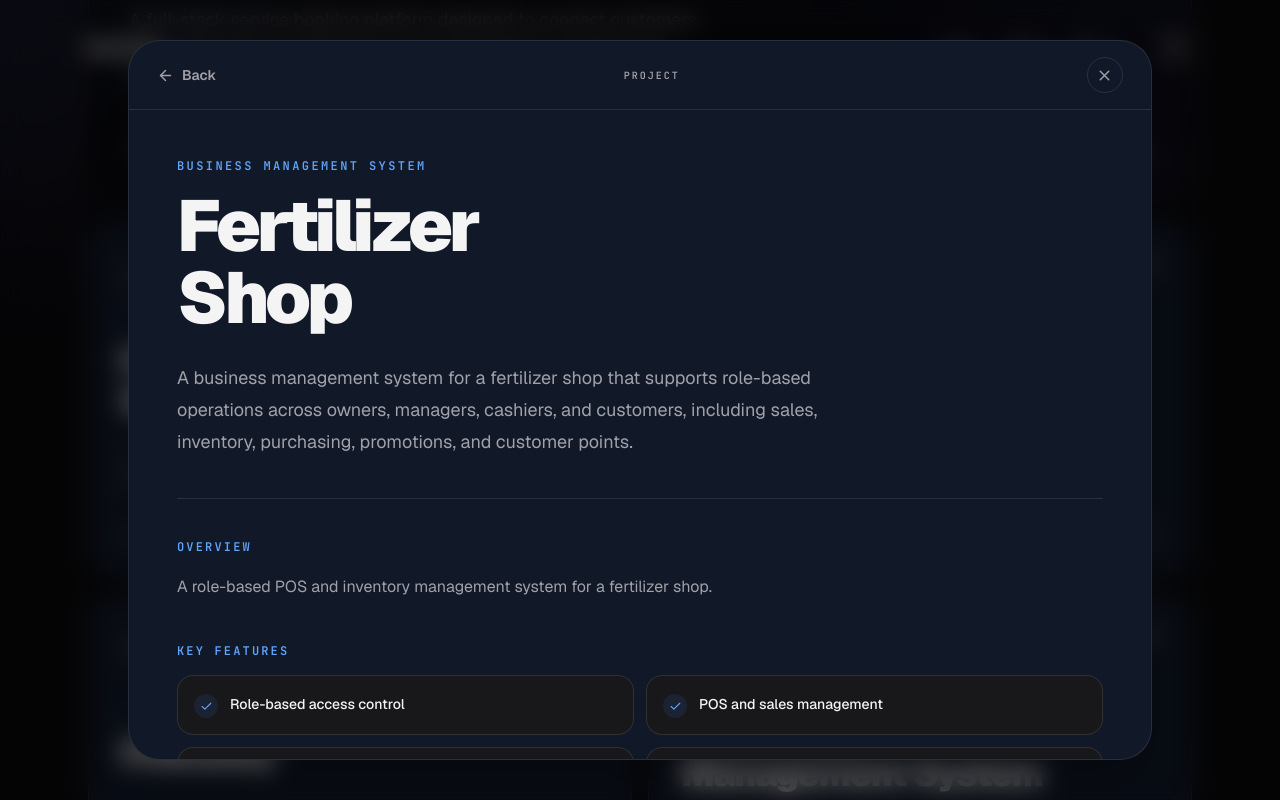
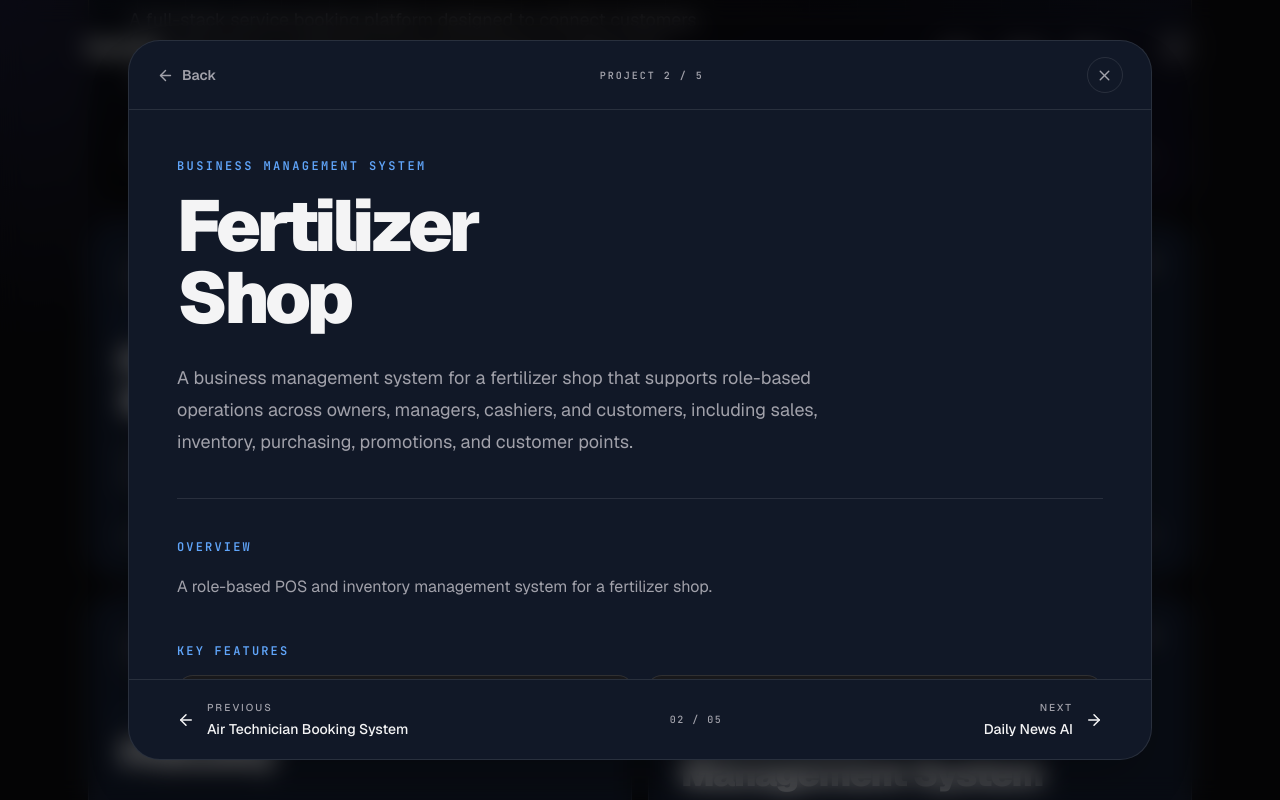
Before and after one commit to Supachai-Sungsirin/portfolio, a React (Vite) app: page / in a window 1280 px wide. Both pictures are taken after a click on the element 360 px from the left and 2668 px from the top of the page. Shown: the part 2268-3068 px from the top of the page. Built offline with nearby package versions, Linux system fonts and the light colour scheme.

Commit message:
update function phase3.5

```diff
--- a/src/components/sections/ProjectDetail.jsx
+++ b/src/components/sections/ProjectDetail.jsx
@@ -1,40 +1,86 @@
-import { useEffect } from "react";
+import { useEffect, useRef } from "react";
 import { motion, AnimatePresence } from "motion/react";
-import { ArrowLeft, ArrowUpRight, Check, X } from "lucide-react";
+import {
+  ArrowLeft,
+  ArrowRight,
+  ArrowUpRight,
+  Check,
+  X,
+} from "lucide-react";
 
-export default function ProjectDetail({ project, onClose }) {
+export default function ProjectDetail({
+  project,
+  projects = [],
+  onClose,
+  onSelectProject,
+}) {
+  const scrollRef = useRef(null);
+
+  const currentIndex = project
+    ? projects.findIndex((item) => item.id === project.id)
+    : -1;
+
+  const previousProject =
+    currentIndex > 0 ? projects[currentIndex - 1] : null;
+
+  const nextProject =
+    currentIndex >= 0 && currentIndex < projects.length - 1
+      ? projects[currentIndex + 1]
+      : null;
+
+  // Keyboard navigation + Escape
   useEffect(() => {
     if (!project) return;
 
     const handleKeyDown = (event) => {
       if (event.key === "Escape") {
         onClose();
+        return;
+      }
+
+      if (event.key === "ArrowLeft" && previousProject) {
+        onSelectProject(previousProject);
+        return;
+      }
+
+      if (event.key === "ArrowRight" && nextProject) {
+        onSelectProject(nextProject);
       }
     };
 
-    document.addEventListener("keydown", handleKeyDown);
-
-    document.body.style.overflow = "hidden";
+    window.addEventListener("keydown", handleKeyDown);
 
     return () => {
-      document.removeEventListener("keydown", handleKeyDown);
+      window.removeEventListener("keydown", handleKeyDown);
+    };
+  }, [
+    project,
+    onClose,
+    onSelectProject,
+    previousProject,
+    nextProject,
+  ]);
 
-      document.body.style.overflow = "";
-    };
-  }, [project, onClose]);
+  // Scroll back to the top when changing project
+  useEffect(() => {
+    if (!project || !scrollRef.current) return;
+
+    scrollRef.current.scrollTo({
+      top: 0,
+      behavior: "smooth",
+    });
+  }, [project?.id]);
 
   return (
     <AnimatePresence>
       {project && (
         <>
           {/* Backdrop */}
-
           <motion.div
             className="
               fixed
               inset-0
               z-[100]
-
               bg-black/50
               backdrop-blur-md
             "
@@ -45,17 +91,14 @@ export default function ProjectDetail({ project, onClose }) {
           />
 
           {/* Modal */}
-
           <motion.div
             className="
               fixed
               inset-0
               z-[101]
-
               flex
               items-center
               justify-center
-
               p-3
               sm:p-6
               lg:p-10
@@ -83,62 +126,47 @@ export default function ProjectDetail({ project, onClose }) {
             <div
               className="
                 relative
-
                 flex
                 h-full
                 max-h-[900px]
                 w-full
                 max-w-5xl
-
                 flex-col
-
                 overflow-hidden
-
                 rounded-[2rem]
-
                 border
                 border-[var(--color-border)]
-
                 bg-[var(--color-surface)]
-
                 shadow-2xl
               "
               onClick={(event) => event.stopPropagation()}
             >
               {/* Top Bar */}
-
               <div
                 className="
                   flex
                   shrink-0
                   items-center
                   justify-between
-
                   border-b
                   border-[var(--color-border)]
-
                   px-5
                   py-4
-
                   md:px-7
                 "
               >
                 <button
+                  type="button"
                   onClick={onClose}
                   className="
                     group
-
                     flex
                     items-center
                     gap-2
-
                     text-sm
                     font-semibold
-
                     text-[var(--color-muted)]
-
                     transition-colors
-
                     hover:text-[var(--color-text)]
                   "
                 >
@@ -147,7 +175,6 @@ export default function ProjectDetail({ project, onClose }) {
                     className="
                       transition-transform
                       duration-300
-
                       group-hover:-translate-x-1
                     "
                   />
@@ -160,34 +187,27 @@ export default function ProjectDetail({ project, onClose }) {
                     text-[10px]
                     font-semibold
                     tracking-[0.2em]
-
                     text-[var(--color-muted)]
                   "
                 >
-                  PROJECT
+                  PROJECT {currentIndex >= 0 ? `${currentIndex + 1} / ${projects.length}` : ""}
                 </div>
 
                 <button
+                  type="button"
                   onClick={onClose}
                   className="
                     flex
                     h-9
                     w-9
-
                     items-center
                     justify-center
-
                     rounded-full
-
                     border
                     border-[var(--color-border)]
-
                     text-[var(--color-muted)]
-
                     transition-all
-
                     hover:bg-[var(--color-surface-soft)]
-
                     hover:text-[var(--color-text)]
                   "
                   aria-label="Close project details"
@@ -197,41 +217,53 @@ export default function ProjectDetail({ project, onClose }) {
               </div>
 
               {/* Scroll Area */}
-
               <div
+                ref={scrollRef}
                 className="
                   min-h-0
                   flex-1
-
                   overflow-y-auto
-
                   overscroll-contain
-
                   px-5
                   py-8
-
                   sm:px-8
                   sm:py-10
-
                   md:px-12
                   md:py-12
                 "
               >
+                {/* Project Content Animation */}
+                <AnimatePresence mode="wait" initial={false}>
+                  <motion.div
+                    key={project.id}
+                    initial={{
+                      opacity: 0,
+                      y: 12,
+                    }}
+                    animate={{
+                      opacity: 1,
+                      y: 0,
+                    }}
+                    exit={{
+                      opacity: 0,
+                      y: -12,
+                    }}
+                    transition={{
+                      duration: 0.28,
+                      ease: [0.22, 1, 0.36, 1],
+                    }}
+                  >
                     {/* Header */}
-
                     <div className="max-w-4xl">
                       <p
                         className="
                           mb-4
-
                           font-mono
                           text-xs
                           font-bold
                           uppercase
                           tracking-[0.2em]
-
                           text-blue-600
-
                           dark:text-blue-400
                         "
                       >
@@ -241,16 +273,12 @@ export default function ProjectDetail({ project, onClose }) {
                       <h2
                         className="
                           whitespace-pre-line
-
                           text-4xl
                           font-black
                           leading-[0.92]
                           tracking-[-0.055em]
-
                           text-[var(--color-text)]
-
                           sm:text-5xl
-
                           md:text-7xl
                         "
                       >
@@ -260,14 +288,10 @@ export default function ProjectDetail({ project, onClose }) {
                       <p
                         className="
                           mt-7
-
                           max-w-2xl
-
                           text-base
                           leading-7
-
                           text-[var(--color-muted)]
-
                           md:text-lg
                           md:leading-8
                         "
@@ -277,31 +301,24 @@ export default function ProjectDetail({ project, onClose }) {
                     </div>
 
                     {/* Divider */}
-
                     <div
                       className="
                         my-10
-
                         h-px
-
                         bg-[var(--color-border)]
                       "
                     />
 
                     {/* Overview */}
-
                     <section>
                       <SectionLabel>Overview</SectionLabel>
 
                       <p
                         className="
                           max-w-3xl
-
                           text-sm
                           leading-7
-
                           text-[var(--color-muted)]
-
                           md:text-base
                           md:leading-8
                         "
@@ -311,7 +328,6 @@ export default function ProjectDetail({ project, onClose }) {
                     </section>
 
                     {/* Highlights */}
-
                     {project.highlights?.length > 0 && (
                       <section className="mt-10">
                         <SectionLabel>Key Features</SectionLabel>
@@ -319,9 +335,7 @@ export default function ProjectDetail({ project, onClose }) {
                         <div
                           className="
                             grid
-
                             gap-3
-
                             sm:grid-cols-2
                           "
                         >
@@ -332,40 +346,28 @@ export default function ProjectDetail({ project, onClose }) {
                                 flex
                                 items-start
                                 gap-3
-
                                 rounded-2xl
-
                                 border
                                 border-[var(--color-border)]
-
                                 bg-[var(--color-surface-soft)]
-
                                 p-4
-
                                 transition-transform
                                 duration-300
-
                                 hover:-translate-y-1
                               "
                             >
                               <div
                                 className="
                                   mt-0.5
-
                                   flex
                                   h-6
                                   w-6
                                   shrink-0
-
                                   items-center
                                   justify-center
-
                                   rounded-full
-
                                   bg-blue-500/10
-
                                   text-blue-600
-
                                   dark:text-blue-400
                                 "
                               >
@@ -377,7 +379,6 @@ export default function ProjectDetail({ project, onClose }) {
                                   text-sm
                                   font-medium
                                   leading-6
-
                                   text-[var(--color-text)]
                                 "
                               >
@@ -390,35 +391,23 @@ export default function ProjectDetail({ project, onClose }) {
                     )}
 
                     {/* Tech Stack */}
-
                     <section className="mt-10">
                       <SectionLabel>Tech Stack</SectionLabel>
 
-                  <div
-                    className="
-                      flex
-                      flex-wrap
-                      gap-2
-                    "
-                  >
+                      <div className="flex flex-wrap gap-2">
                         {project.technologies?.map((tech) => (
                           <span
                             key={tech}
                             className="
                               rounded-full
-
                               border
                               border-[var(--color-border)]
-
                               bg-[var(--color-surface-soft)]
-
                               px-4
                               py-2
-
                               font-mono
                               text-xs
                               font-medium
-
                               text-[var(--color-text)]
                             "
                           >
@@ -429,21 +418,16 @@ export default function ProjectDetail({ project, onClose }) {
                     </section>
 
                     {/* Repository */}
-
                     {project.github && (
                       <div
                         className="
                           mt-12
-
                           flex
                           flex-col
                           gap-4
-
                           border-t
                           border-[var(--color-border)]
-
                           pt-7
-
                           sm:flex-row
                           sm:items-center
                           sm:justify-between
@@ -456,7 +440,6 @@ export default function ProjectDetail({ project, onClose }) {
                               text-xs
                               uppercase
                               tracking-[0.15em]
-
                               text-[var(--color-muted)]
                             "
                           >
@@ -466,10 +449,8 @@ export default function ProjectDetail({ project, onClose }) {
                           <p
                             className="
                               mt-1
-
                               text-sm
                               font-semibold
-
                               text-[var(--color-text)]
                             "
                           >
@@ -500,7 +481,7 @@ export default function ProjectDetail({ project, onClose }) {
                             hover:shadow-lg
                           "
                         >
-                      View on GitHub
+                          <span>View on GitHub</span>
                           <ArrowUpRight
                             size={15}
                             className="
@@ -513,6 +494,156 @@ export default function ProjectDetail({ project, onClose }) {
                         </a>
                       </div>
                     )}
+                  </motion.div>
+                </AnimatePresence>
+              </div>
+
+              {/* Previous / Next */}
+              <div
+                className="
+                  shrink-0
+                  border-t
+                  border-[var(--color-border)]
+                  px-5
+                  py-5
+                  sm:px-8
+                  md:px-12
+                "
+              >
+                <div className="flex items-center justify-between gap-4">
+                  {/* Previous */}
+                  <button
+                    type="button"
+                    disabled={!previousProject}
+                    onClick={() => onSelectProject(previousProject)}
+                    className="
+                      group
+                      flex
+                      min-w-0
+                      items-center
+                      gap-3
+                      text-left
+                      transition-opacity
+                      disabled:pointer-events-none
+                      disabled:opacity-30
+                    "
+                  >
+                    <ArrowLeft
+                      size={18}
+                      className="
+                        shrink-0
+                        transition-transform
+                        duration-300
+                        group-hover:-translate-x-1
+                      "
+                    />
+
+                    <div className="min-w-0">
+                      <p
+                        className="
+                          text-[10px]
+                          font-medium
+                          uppercase
+                          tracking-[0.2em]
+                          text-[var(--color-muted)]
+                        "
+                      >
+                        Previous
+                      </p>
+
+                      <p
+                        className="
+                          mt-1
+                          max-w-[150px]
+                          truncate
+                          text-sm
+                          font-medium
+                          text-[var(--color-text)]
+                          sm:max-w-[220px]
+                        "
+                      >
+                        {previousProject?.shortTitle ||
+                          previousProject?.title ||
+                          "Previous Project"}
+                      </p>
+                    </div>
+                  </button>
+
+                  {/* Project counter */}
+                  <span
+                    className="
+                      hidden
+                      font-mono
+                      text-[10px]
+                      font-medium
+                      tracking-[0.15em]
+                      text-[var(--color-muted)]
+                      sm:block
+                    "
+                  >
+                    {currentIndex >= 0
+                      ? `${String(currentIndex + 1).padStart(2, "0")} / ${String(projects.length).padStart(2, "0")}`
+                      : ""}
+                  </span>
+
+                  {/* Next */}
+                  <button
+                    type="button"
+                    disabled={!nextProject}
+                    onClick={() => onSelectProject(nextProject)}
+                    className="
+                      group
+                      flex
+                      min-w-0
+                      items-center
+                      gap-3
+                      text-right
+                      transition-opacity
+                      disabled:pointer-events-none
+                      disabled:opacity-30
+                    "
+                  >
+                    <div className="min-w-0">
+                      <p
+                        className="
+                          text-[10px]
+                          font-medium
+                          uppercase
+                          tracking-[0.2em]
+                          text-[var(--color-muted)]
+                        "
+                      >
+                        Next
+                      </p>
+
+                      <p
+                        className="
+                          mt-1
+                          max-w-[150px]
+                          truncate
+                          text-sm
+                          font-medium
+                          text-[var(--color-text)]
+                          sm:max-w-[220px]
+                        "
+                      >
+                        {nextProject?.shortTitle ||
+                          nextProject?.title ||
+                          "Next Project"}
+                      </p>
+                    </div>
+
+                    <ArrowRight
+                      size={18}
+                      className="
+                        shrink-0
+                        transition-transform
+                        duration-300
+                        group-hover:translate-x-1
+                      "
+                    />
+                  </button>
+                </div>
               </div>
             </div>
           </motion.div>
@@ -531,15 +662,12 @@ function SectionLabel({ children }) {
     <h3
       className="
         mb-4
-
         font-mono
         text-xs
         font-bold
         uppercase
         tracking-[0.18em]
-
         text-blue-600
-
         dark:text-blue-400
       "
     >
--- a/src/components/sections/Projects.jsx
+++ b/src/components/sections/Projects.jsx
@@ -183,7 +183,9 @@ export default function Projects() {
 
       <ProjectDetail
         project={selectedProject}
+        projects={projects}
         onClose={() => setSelectedProject(null)}
+        onSelectProject={setSelectedProject}
       />
     </section>
   );
```
Lines whose indentation alone changed are shown as unchanged.
